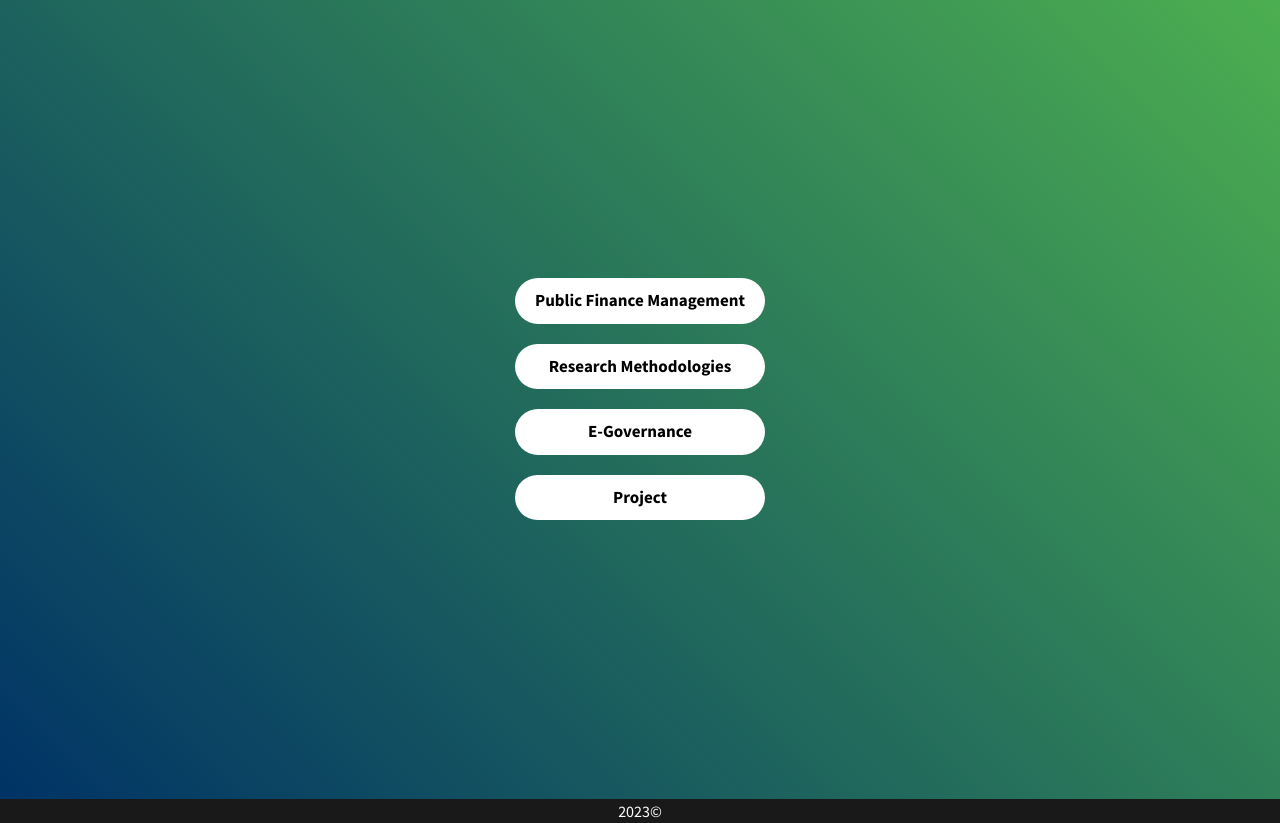
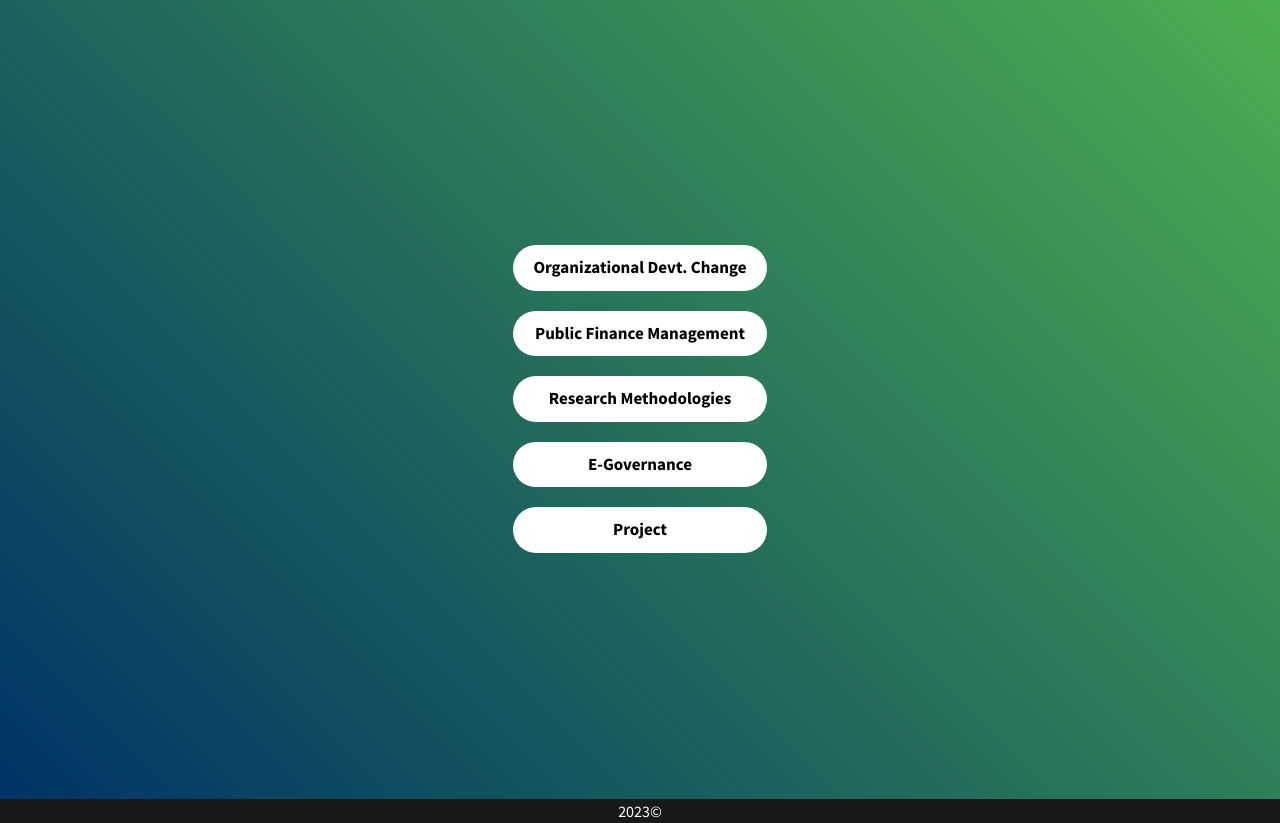
Before and after one commit to wathika-eng/BPALnotes, a Flask app: page / in a window 1280 px wide. Shown: the part 164-987 px from the top of the page. Run offline with Flask 2, Linux system fonts and the light colour scheme; some libraries are stand-ins or nearby versions.

Commit message:
Update home.html

```diff
--- a/website/templates/home.html
+++ b/website/templates/home.html
@@ -6,7 +6,7 @@
 
 <div class="background">
     <div class="button-container">
-        <!---<a href="/org" class="zoom-button">Organizational Devt. Change</a>-->
+        <a href="/org" class="zoom-button">Organizational Devt. Change</a>
         <a href="/pfm" class="zoom-button">Public Finance Management</a>
         <a href="/research" class="zoom-button">Research Methodologies</a>
        <!---<a href="/corp" class="zoom-button">Corporate Governance</a>---->
```
